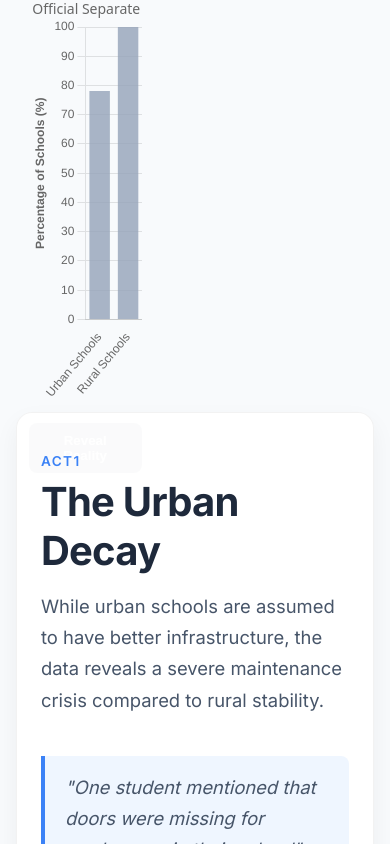
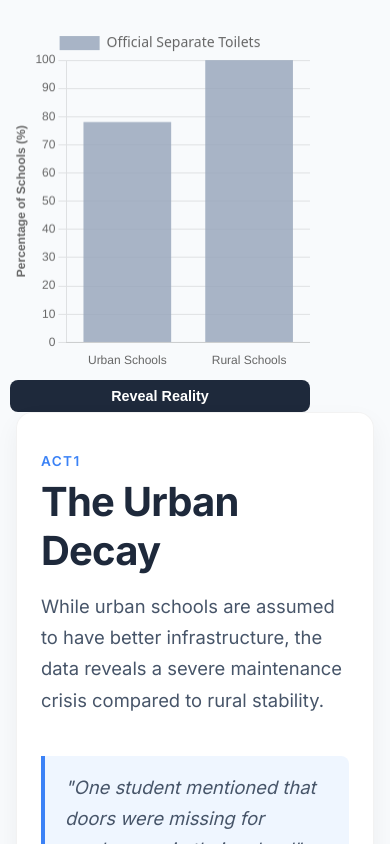
Before and after one commit to JaivirajSingh/edu-research-dashboard, a React (Vite) app: page / in a window 390 px wide. Shown: the top 844 px of the page. Built offline with nearby package versions, Linux system fonts and the light colour scheme.

Commit message:
Fix charts on mobile

```diff
--- a/src/App.css
+++ b/src/App.css
@@ -115,10 +115,17 @@ button {
         padding-top: 1rem;
     }
 
+    .chart-container {
+        height: 100%;
+        width: 100%;
+        padding: 10px;
+    }
+
     .left {
         order: 2;
         z-index: 10;
         padding: 0;
+        pointer-events: none;
     }
 
     .story-section {
@@ -130,9 +137,16 @@ button {
         border-radius: 16px;
         box-shadow: 0 10px 25px rgba(0, 0, 0, 0.05);
         border: 1px solid rgba(0,0,0,0.05);
+        pointer-events: auto;
     }
 
     .story-section:last-child {
         margin-bottom: 20vh;
     }
+
+    button {
+        margin-top: 10px;
+        padding: 8px 16px;
+        font-size: 0.9rem;
+    }
 }
```
